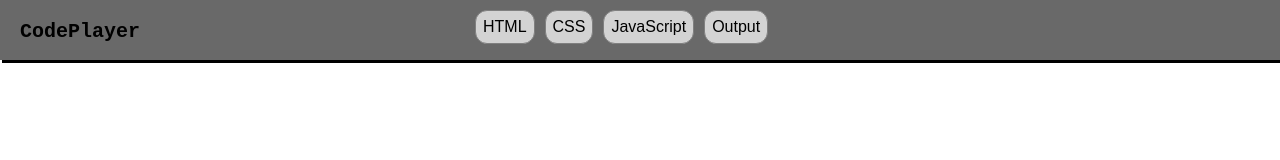
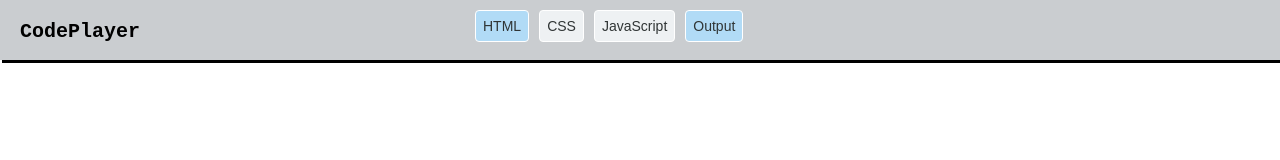
Before and after one commit to csergey8/code_player, a plain HTML site: page index.html in a window 1280 px wide. Drawn offline with Linux system fonts and the light colour scheme.

Commit message:
style tobar

```diff
--- a/css/styles.css
+++ b/css/styles.css
@@ -5,7 +5,7 @@ body {
 }
 
 #topbar {
-  background-color: dimgray;
+  background-color: #cacdd0;
   height: 60px;
   box-shadow: 2px 3px;
 }
@@ -20,14 +20,26 @@ body {
 
 .btn {
   float: left;
-  border: 1px solid grey;
+  border: 1px solid white;
   padding: 7px;
   margin-top: 10px;
-  border-radius: 12px;
+  border-radius: 4px;
   margin-left: 10px;
-  background-color: lightgray;
+  background-color: #eef1f3;
+  color: #303535;
+  font-weight: 400;
+  font-size: 14px;
+}
 
+.btn-highlight {
+  background-color: white;
 }
+
+.active {
+  background-color: #B1DBF6;
+}
+
+
 
 #logo {
   height: 100%;
--- a/index.html
+++ b/index.html
@@ -16,13 +16,13 @@
    CodePlayer
  </div>
  <div class="btn-container">
- <div class="btn" id="html">HTML</button>
+ <div class="btn active" id="html">HTML</button>
   </div>
  <div class="btn" id="css">CSS</button>
   </div>
  <div class="btn" id="javascript">JavaScript</button>
   </div>
- <div class="btn" id="output">Output</button>
+ <div class="btn active" id="output">Output</button>
  </div>
 
 </div>
--- a/js/app.js
+++ b/js/app.js
@@ -2,7 +2,13 @@
 
   $('.btn').hover(function(){
 
-    $(this).css("background-color", "white");
+    $(this).addClass("btn-highlight");
+  }, function() {
+    $(this).removeClass("btn-highlight");
+  });
+
+  $('.btn').click(function(){
+    $(this).toggleClass("active");
   });
 
 
@@ -13,4 +19,7 @@
 
 
 
+
+
+
 })(jQuery);
```
Also changed, not shown: 1 other file.
